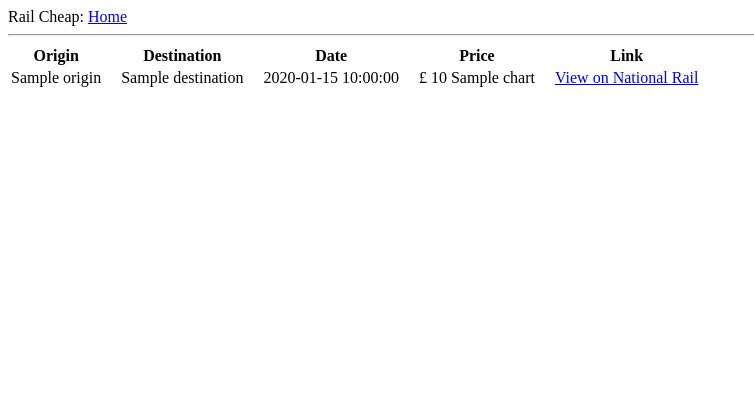
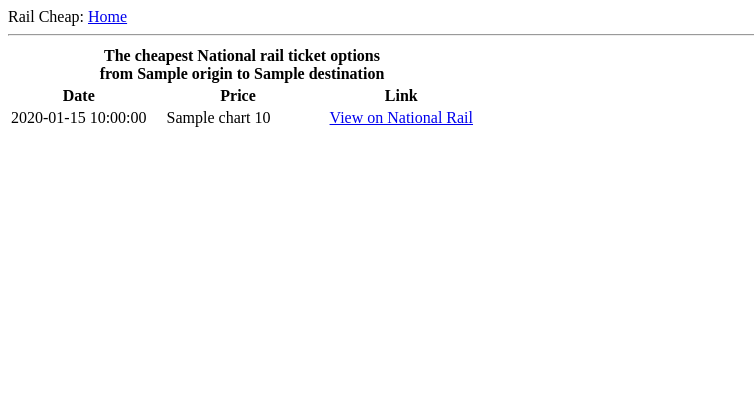
Before and after one commit to nsal/ntrain, a Flask app: template templates/result.html in a window 1280 px wide. Shown: the top 420 px of the page, without its empty margins (0-754 px from the left). Run offline with Flask 2, Linux system fonts and the light colour scheme; the template is opened without the code that fills it: most values are stand-ins (such as "Sample title", 1, 10 or a date in 2020); parts of the project's set-up code (start-up, migrations or seed data) failed here and were passed over.

Commit message:
small redesign of index and result pages. $-graph changed to £ with limited length. Code align with PEP8

```diff
--- a/parse.py
+++ b/parse.py
@@ -21,20 +21,19 @@ def call_for_fares(l_date, origin, destination,
 
     if return_option == '999':
         link = ('http://ojp.nationalrail.co.uk/service/timesandfares/' +
-        origin + '/' + destination + '/' + leaving_date + '/' +
-        leaving_time + '/dep/')
+                origin + '/' + destination + '/' + leaving_date + '/' +
+                leaving_time + '/dep/')
 
     else:
         return_option = int(return_option) - 1
         return_date = datetime.strptime(l_date, '%d%m%y') + \
-                timedelta(days=return_option)
+            timedelta(days=return_option)
         return_date = datetime.strftime(return_date, '%d%m%y')
 
         link = ('http://ojp.nationalrail.co.uk/service/timesandfares/' +
                 origin + '/' + destination + '/' + leaving_date + '/' +
                 leaving_time + '/dep/' + return_date + '/' + return_time +
                 '/dep')
-
 
     user_agent = 'Mozilla/5.0 (Windows NT 5.1) AppleWebKit/537.36 \
                  (KHTML, like Gecko) Chrome/35.0.2117.157 Safari/537.36'
@@ -65,7 +64,9 @@ def call_for_fares(l_date, origin, destination,
 def make_chart_bar(min_price, current_price):
     """ """
     counter = int((((current_price * 100) / min_price) - 100) / 5) + 1
-    chart = '$' * counter
+    if counter > 5:
+        counter = 5
+    chart = '£' * counter
     return chart
 
 
--- a/templates/index.html
+++ b/templates/index.html
@@ -12,7 +12,7 @@
 {% endwith %}
     <form class="form-inline" method="POST" action="{{ url_for('result') }}">
         <div>
-            <input name="origin" list="stations" placeholder="Where from?" autofocus="true" required="true" autocomplete="off">
+            <input name="origin" list="stations" placeholder="Where from?" autofocus="true" required="true" autocomplete="off"><br>
             <input name="destination" list="stations" placeholder="Where to?" required="true" autocomplete="off">
                 <datalist id="stations">
                     {% for station in stations %}
--- a/templates/result.html
+++ b/templates/result.html
@@ -1,21 +1,28 @@
 {% extends 'base.html' %}
+<style>
+    th {text-align: center; border: 1;}
+    td {text-align: left;}
+    table {width: 100%; align-self: center}
 
+
+</style>
 {% block content%}
     <table>
         <tr>
-            <th align='center'>Origin&emsp;</th>
-            <th align='center'>Destination&emsp;</th>
-            <th align='center'>Date&emsp;</th>
-            <th align='center'>Price&emsp;</th>
-	    <th>Link</th>
+            <th colspan="3"> The cheapest National rail ticket options <br>
+             from {{ origin }} to {{ destination }} <br>
+            </th>
+        </tr>
+        <tr>
+            <th>Date&emsp;</th>
+            <th>Price&emsp;</th>
+	        <th>Link</th>
         </tr>
 
         {% for ticket in list_of_tickets %}
         <tr>
-            <td align='center'>{{ ticket.origin }}&emsp;</td>
-            <td align='center'>{{ ticket.destination }}&emsp;</td>
-            <td align='left'>{{ ticket.date }}&emsp;</td>
-            <td align='left'>£{{ "{:6}".format(ticket.price)  }} {{ ticket.chart }}&emsp;</td>
+            <td>{{ ticket.date }}&emsp;</td>
+            <td style="width: 35%"> {{ ticket.chart }} {{ ticket.price }}&emsp;</td>
 	    <td><a target="_blank" rel="noopener noreferrer" href={{ ticket.link }}>View on National Rail</a></td>
         </tr>
         {% endfor %}
--- a/webserver.py
+++ b/webserver.py
@@ -1,4 +1,4 @@
-from flask import Flask, Response, render_template, request, url_for, flash, redirect
+from flask import Flask, Response, render_template, request, url_for, flash, redirect # noqa
 from config import Config
 from parse import launcher
 from ticket import flask_logging
@@ -26,6 +26,7 @@ def autocomplete():
 def home():
     return render_template("index.html",
                            stations=list(station_codes.values()))
+
 
 @application.route("/result", methods=['GET', 'POST'])
 def result():
@@ -68,7 +69,10 @@ def result():
                   search_limit_days=search_limit_days)
 
     return render_template('result.html',
+                           origin=origin,
+                           destination=destination,
                            list_of_tickets=list_of_tickets)
+
 
 if __name__ == '__main__':
     application.run()
```
Also changed, not shown: ticket.py (+4 -4 lines).
